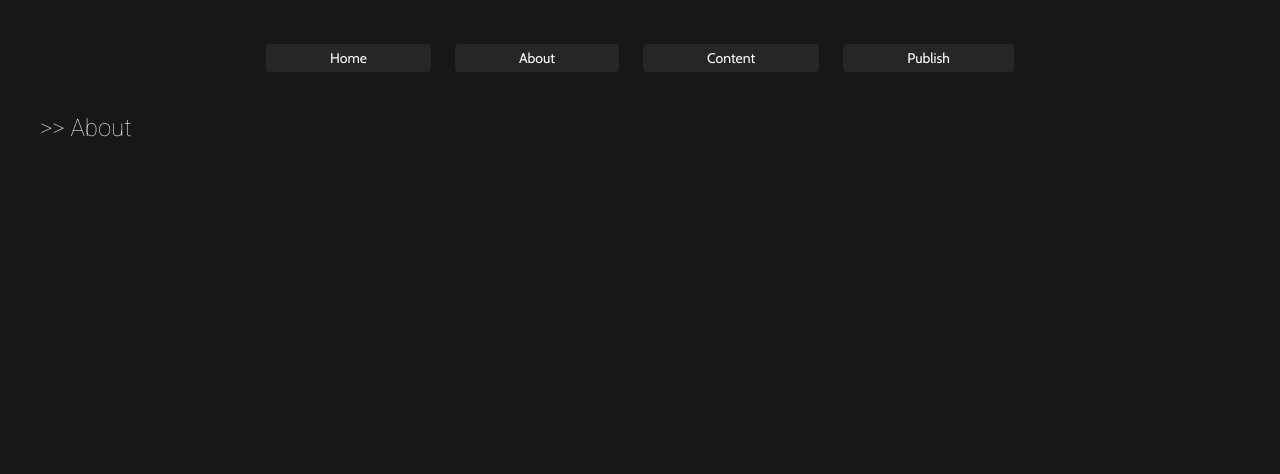
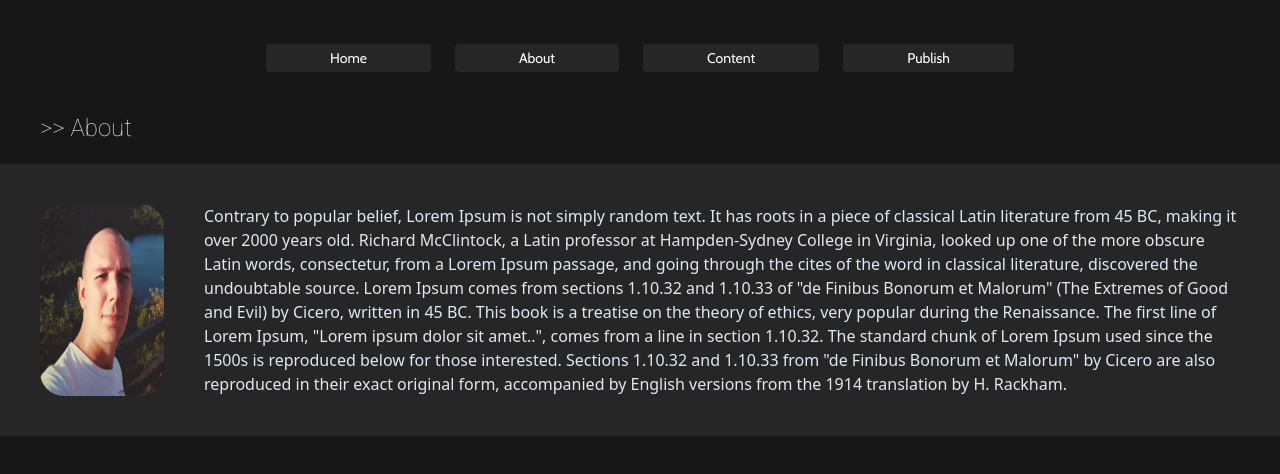
Before and after one commit to MorphZG/blog_vuejs_mongodb, a Vue app in the folder front/: page /about in a window 1280 px wide. Shown: the top 474 px of the page. Built offline with nearby package versions, Linux system fonts and the light colour scheme; the HTML template or start-up script is replaced by a standard one; a web font is replaced by a local one.

Commit message:
update about view

```diff
--- a/front/src/views/AboutView.vue
+++ b/front/src/views/AboutView.vue
@@ -1,7 +1,29 @@
+<script setup></script>
 <template>
-  <div class="about">
-    <h1 class="mb-5 ml-10 font-roboto text-2xl font-thin">>> About</h1>
-  </div>
+  <h1 class="mb-5 ml-10 font-roboto text-2xl font-thin">>> About</h1>
+  <section class="flex bg-neutral-800 p-5">
+    <img
+      class="m-5 shrink-0 rounded-3xl"
+      src="../assets/profilepic01.jpeg"
+      alt=""
+      width="10%"
+      height="10%"
+    />
+    <p class="p-5">
+      Contrary to popular belief, Lorem Ipsum is not simply random text. It has roots in a piece of
+      classical Latin literature from 45 BC, making it over 2000 years old. Richard McClintock, a
+      Latin professor at Hampden-Sydney College in Virginia, looked up one of the more obscure Latin
+      words, consectetur, from a Lorem Ipsum passage, and going through the cites of the word in
+      classical literature, discovered the undoubtable source. Lorem Ipsum comes from sections
+      1.10.32 and 1.10.33 of "de Finibus Bonorum et Malorum" (The Extremes of Good and Evil) by
+      Cicero, written in 45 BC. This book is a treatise on the theory of ethics, very popular during
+      the Renaissance. The first line of Lorem Ipsum, "Lorem ipsum dolor sit amet..", comes from a
+      line in section 1.10.32. The standard chunk of Lorem Ipsum used since the 1500s is reproduced
+      below for those interested. Sections 1.10.32 and 1.10.33 from "de Finibus Bonorum et Malorum"
+      by Cicero are also reproduced in their exact original form, accompanied by English versions
+      from the 1914 translation by H. Rackham.
+    </p>
+  </section>
 </template>
 
-<style></style>
+<style setup></style>
```
Also changed, not shown: front/src/assets/profilepic01.jpeg (added).
